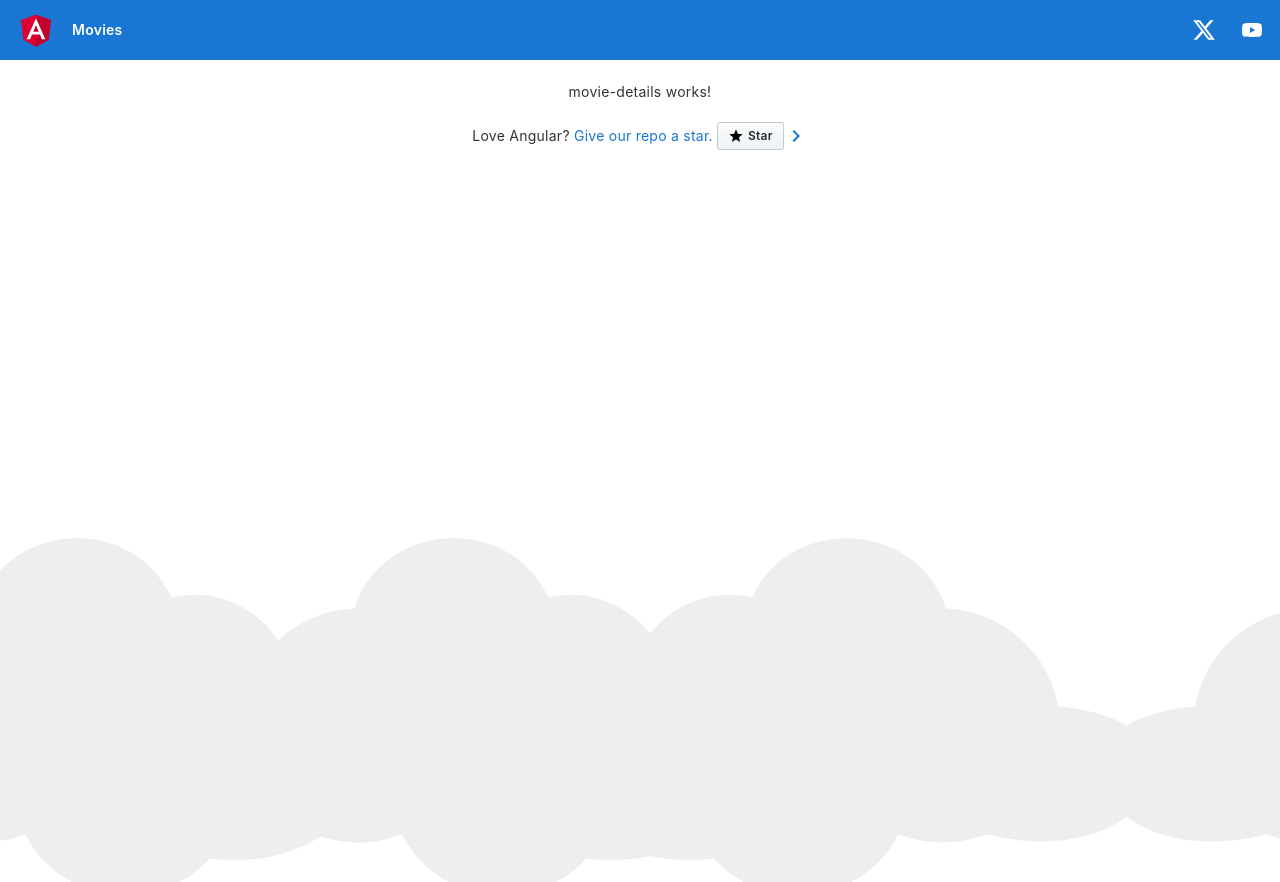
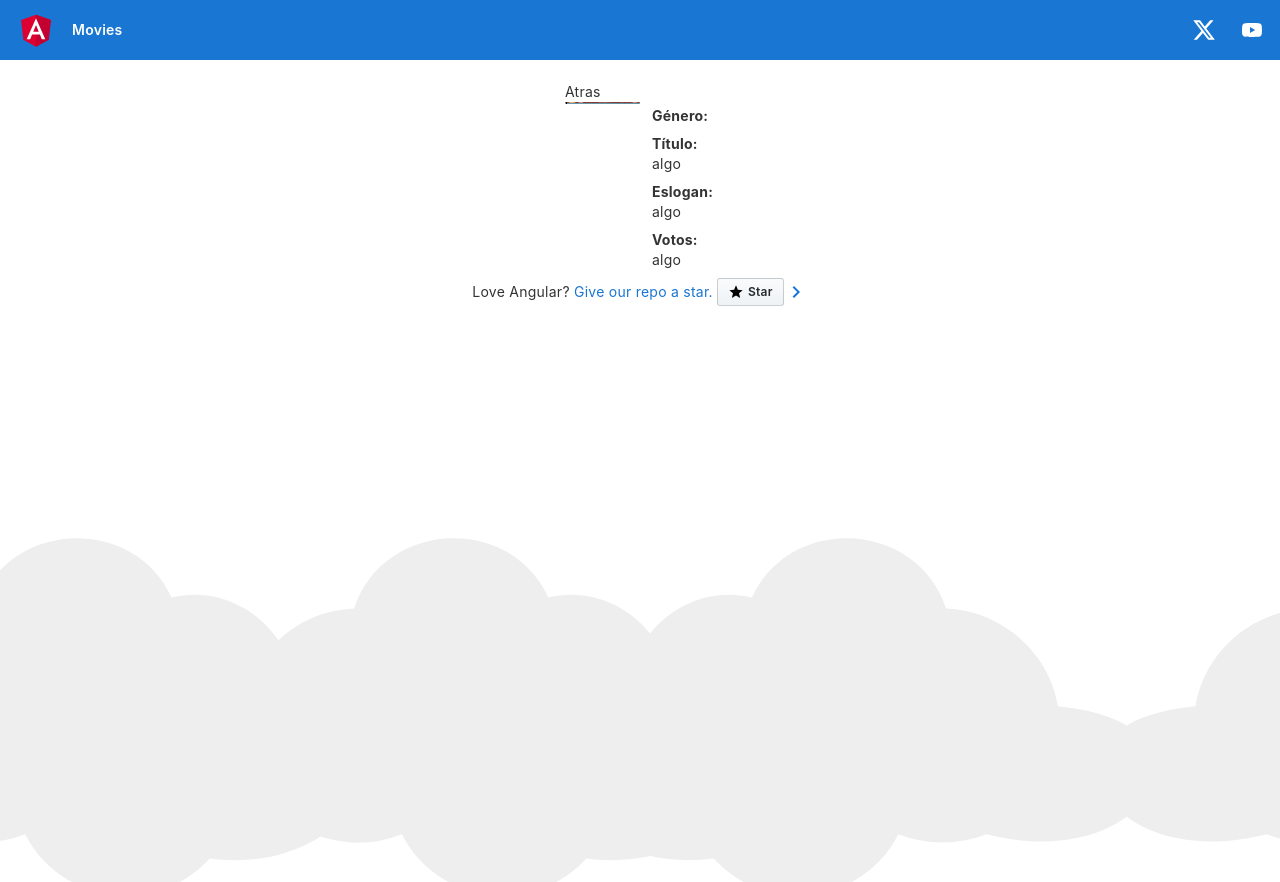
Before and after one commit to EzequielMaciasRivera/Movies, an Angular app in the folder Movies/: page /movieDetails/1 in a window 1280 px wide. Built offline with nearby package versions, Linux system fonts and the light colour scheme.

Commit message:
Solve issue of service

```diff
--- a/Movies/src/app/home/home.component.ts
+++ b/Movies/src/app/home/home.component.ts
@@ -1,7 +1,8 @@
-import { moviesData } from './../Data/data';
+
 import { Component, OnInit } from '@angular/core';
 import { Movie } from '../models/movies';
 import { Router } from '@angular/router';
+import { ServiceMovieService } from '../services/service-movie.service';
 
 @Component({
   selector: 'app-home',
@@ -14,13 +15,19 @@ export class HomeComponent implements OnInit {
   sortedByAlphabetic = false;
   sortedByRealisedDate = false;
   constructor(
-    private readonly router: Router
+    private readonly router: Router,
+    private serviceMovie: ServiceMovieService
   ) { }
 
   ngOnInit(): void {
-    this.moviesToShow = moviesData;
+    this.getMovies();
+
   }
-
+  getMovies(): void {
+    this.serviceMovie.getMovies().subscribe(movies => {
+      this.moviesToShow = movies;
+    });
+  }
   sortByAlphabetic(movies: Movie[]): Movie[] {
     this.moviesToShow = movies.sort((a, b) =>
       this.sortedByAlphabetic ? b.title.localeCompare(a.title) : a.title.localeCompare(b.title));
@@ -38,7 +45,7 @@ export class HomeComponent implements OnInit {
     return this.moviesToShow;
   }
 
-  seeDetails(id: number) {
+  seeDetails(id: number | undefined) {
     this.router.navigate([`/movieDetails/${id}`]);
   }
 
--- a/Movies/src/app/models/movies.ts
+++ b/Movies/src/app/models/movies.ts
@@ -1,5 +1,5 @@
 export class Movie {
-    id: number = 0;
+    id?: number = 0;
     title: string = '';
     description: string = '';
     rating: number = 0;
--- a/Movies/src/app/movie-details/movie-details.component.html
+++ b/Movies/src/app/movie-details/movie-details.component.html
@@ -1 +1,21 @@
-<p>movie-details works!</p>
+<div *ngFor="let movie of moviesToShow" class="row container-movie">
+    <div class="col-12 col-md-6 tex-center p-0">
+        <div pButton type="button" label="Regresar" (click)="goBack()">Atras</div>
+        <div style="background-image: url({{movie.poster}});" class="card"></div>
+    </div>
+    <div class="col-12 col-md-6 mt-4">
+        <strong>Género:</strong>
+        <div class="d-inline">
+            <!-- <p-tag [value]="genre.name" severity="success"></p-tag> -->
+        </div>
+        <div class="mt-2">
+            <strong>Título:</strong><label>algo</label>
+        </div>
+        <div class="mt-2">
+            <strong>Eslogan:</strong><label>algo</label>
+        </div>
+        <div class="mt-2">
+            <strong>Votos:</strong><label>algo</label>
+        </div>
+    </div>
+</div>
--- a/Movies/src/app/movie-details/movie-details.component.ts
+++ b/Movies/src/app/movie-details/movie-details.component.ts
@@ -1,10 +1,83 @@
-import { Component } from '@angular/core';
+import { ActivatedRoute, Router } from '@angular/router';
+import { Component, OnInit } from '@angular/core';
+import { ServiceMovieService } from '../services/service-movie.service';
+import { Movie } from '../models/movies';
 
 @Component({
   selector: 'app-movie-details',
   templateUrl: './movie-details.component.html',
   styleUrls: ['./movie-details.component.scss']
 })
-export class MovieDetailsComponent {
+export class MovieDetailsComponent implements OnInit {
+  moviesToShow: Movie[] = [];
+  movie: string = '';
+  constructor(
+    private readonly activeRoute: ActivatedRoute,
+    private readonly router: Router,
+    private serviceMovie: ServiceMovieService
+  ) { }
 
+  ngOnInit(): void {
+    this.getServiceResponse();
+  }
+  getServiceResponse() {
+    this.activeRoute.params.subscribe((val) => {
+      const movieId: number = +val['id'];
+      if (!isNaN(movieId)) {
+        this.getMovieById(movieId);
+      } else {
+        console.error('Identificador de película no válido');
+      }
+    });
+  }
+  getMovieById(movieById: number): void {
+    this.serviceMovie.getMovieById(movieById).subscribe((movie: Movie | undefined) => {
+      if (movie) {
+        // Si la película fue encontrada, ahora puedes usarla
+        console.log('Película encontrada:', movie);
+        this.moviesToShow = [movie]; // Colocar el objeto Movie en un array
+        // ... hacer algo más con movie ...
+      } else {
+        console.log('Película no encontrada');
+        this.moviesToShow = []; // Asignar un array vacío o manejar de acuerdo a tu lógica
+      }
+    });
+  }
+
+  getMoviesByIdSelected(movieById: number): void {
+    /*  this.moviesToShow = this.moviesToShow.find((item: Movie) => item.id === movieById);
+     console.log(foundItem ? `Objeto encontrado: ${foundItem}` : "Objeto no encontrado");
+     console.log(foundItem); */
+
+    /*
+        var movieFounded = this.moviesToShow.filter(function (movie) {
+          return movie.id === movieById;
+        }, null);
+     */
+    /* const resultado = this.moviesToShow.find((movie) => movie.id === 1); */
+    /* const movieFounded: Movie | null = this.moviesToShow.reduce((value: Movie | null, movie: Movie) => {
+      return movie.id === movieById ? movie : value;
+    }, null); */
+
+    /*  console.log(foundItem); */
+    /*  this.moviesToShow = resultado; */
+
+
+
+
+
+    /*  this.serviceMovie.getMovies().subscribe(movieById => {
+       this.moviesToShow = movieById;
+       console.log('entró:', this.moviesToShow);
+
+       const itemIdToFind: number = 2;
+       const foundItem: Movie | undefined = movieById.find((item: Movie) => item.id === movieById);
+       console.log(foundItem ? `Objeto encontrado: ${foundItem}` : "Objeto no encontrado");
+
+     }); */
+  }
+
+  goBack() {
+    this.router.navigate(['/home']);
+  }
 }
--- /dev/null
+++ b/Movies/src/app/services/service-movie.service.ts
@@ -0,0 +1,19 @@
+import { Observable, of } from 'rxjs';
+import { Movie } from './../models/movies';
+import { Injectable } from '@angular/core';
+import { moviesData } from './../Data/data';
+@Injectable({
+  providedIn: 'root'
+})
+export class ServiceMovieService {
+
+  constructor() { }
+
+  public getMovies(): Observable<Movie[]> {
+    return of(moviesData);
+  }
+
+  getMovieById(id: number): Observable<Movie | undefined> {
+    return of(moviesData.find(movie => movie.id === id));
+  }
+}
```
Also changed, not shown: 1 other file (tests, documents, lock files or other folders).
